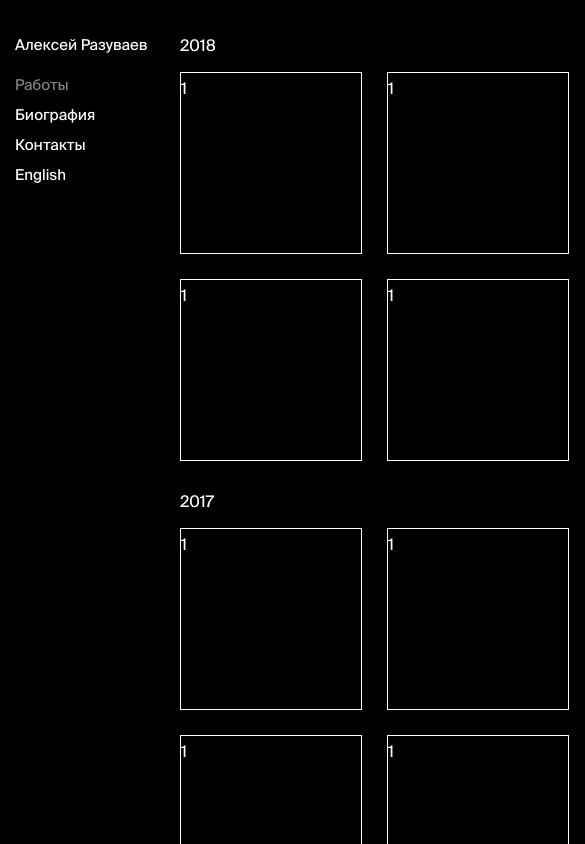
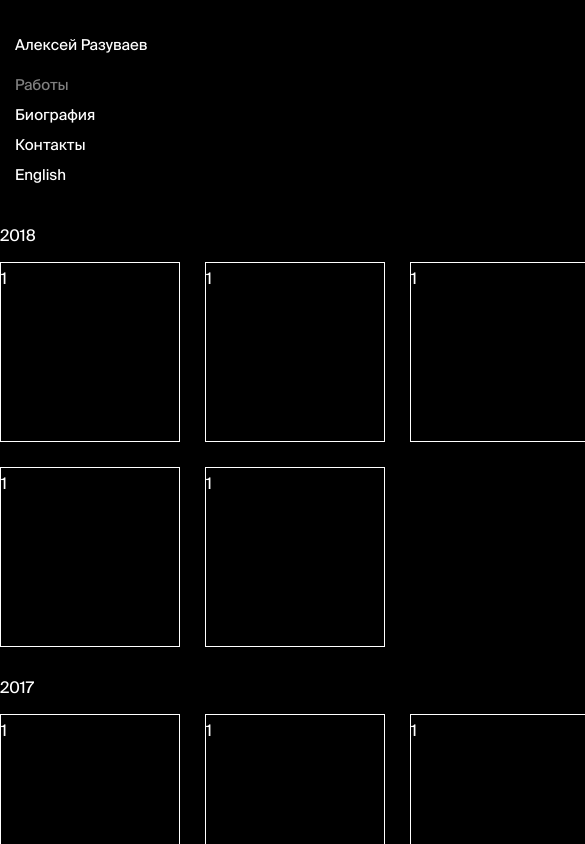
Before and after one commit to ruselcmplx/razuv, a React (Create React App) app: page / in a window 390 px wide. Shown: the top 844 px of the page, 585 px wide, since content can reach past the window. Built offline with nearby package versions, Linux system fonts and the light colour scheme.

Commit message:
Перестилизовал панельки

```diff
--- a/src/App.css
+++ b/src/App.css
@@ -1,6 +1,5 @@
 .App {
   background-color: #000000;
   height: 100%;
-  width: 1200px;
   display: inline-block;
 }
--- a/src/Menu.css
+++ b/src/Menu.css
@@ -4,8 +4,7 @@
     width: 135px;
     color: #ffffff;
     font-size: 15px;
-    margin-left: 15px;
-    margin-top: 30px;
+    margin: 30px 30px 0 15px;
     vertical-align: top;
 }
 .Menu ul {
--- a/src/Tile.css
+++ b/src/Tile.css
@@ -1,6 +1,8 @@
 .Tile {
+    position: relative;
+    box-sizing: border-box;
     display: inline-block;
-    margin: 0 25px 25px 0;
+    margin: 0 25px 25px 0px;
     width: 180px;
     height: 180px;
     border: 1px solid #ffffff;
--- a/src/Works.css
+++ b/src/Works.css
@@ -2,11 +2,25 @@
     display: inline-block;
     position: relative;
     color: #ffffff;
-    margin-left: 30px;
     margin-top: 30px;
     vertical-align: top;
-    width: 1020px;
+    width: 1000px;
+    padding-right: 20px;
 }
 .Works .Head {
     margin-bottom: 10px;
 }
+
+@media all and (max-width: 1200px)
+{
+    .Works {
+        width: 820px;
+    }
+}
+
+@media all and (min-width: 1400px)
+{
+    .Works {
+        width: 1200px;
+    }
+}
```
Also changed, not shown: public/index.html (+0 -10 lines).
